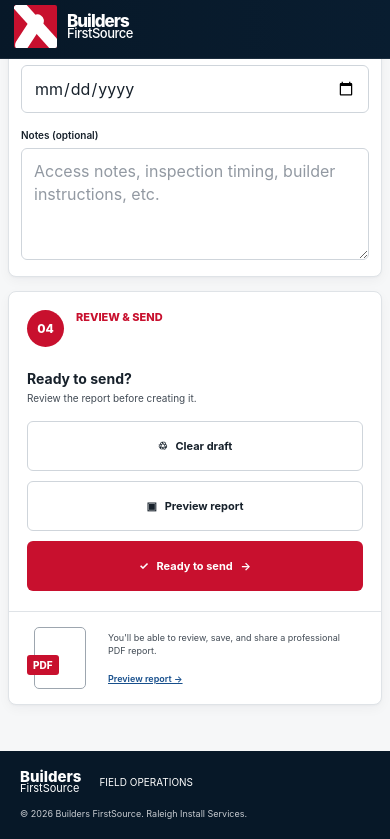
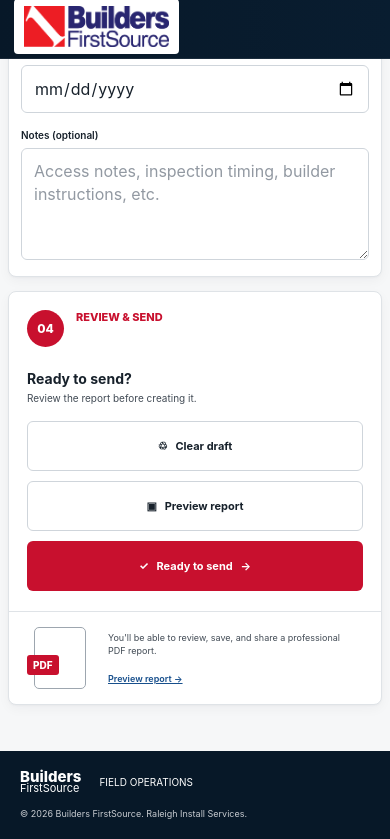
Before and after one commit to jacobhdavis95-dot/BFS-Punch, a plain HTML site: page index.html in a window 390 px wide. Both pictures are taken after a click on the link "Preview report →". Shown: the part 1874-2713 px from the top of the page. Drawn offline with Linux system fonts and the light colour scheme.

Commit message:
Replace logo-mark with bfs-logo image and update styles
Refactor brand logo and styles in index.html, replacing logo-mark with bfs-logo image and adjusting related styles.

```diff
--- a/index.html
+++ b/index.html
@@ -119,53 +119,15 @@
 .bfs-brand {
     display:flex;
     align-items:center;
-    gap:10px;
-}
-
-.logo-mark {
-    width:51px;
-    height:51px;
-    background:var(--red);
-    border-radius:2px;
-    position:relative;
-    overflow:hidden;
-}
-
-.logo-mark::before {
-    content:"";
-    position:absolute;
-    width:12px;
-    height:74px;
+    padding:7px 10px;
     background:white;
-    left:22px;
-    top:-11px;
-    transform:rotate(-42deg);
-}
-
-.logo-mark::after {
-    content:"";
-    position:absolute;
-    width:13px;
-    height:42px;
-    background:white;
-    left:9px;
-    top:7px;
-    transform:rotate(33deg);
-    border-radius:10px;
-}
-
-.brand-words {
-    line-height:.84;
-    font-weight:800;
-    font-size:22px;
-    letter-spacing:-1px;
-}
-
-.brand-words small {
+    border-radius:4px;
+}
+
+.bfs-logo {
     display:block;
-    font-size:17px;
-    font-weight:500;
-    letter-spacing:-.5px;
+  width:178px;
+    height:auto;
 }
 
 .header-divider {
@@ -1101,17 +1063,8 @@
         padding:9px;
     }
 
-    .brand-words {
-        font-size:17px;
-    }
-
-    .brand-words small {
-        font-size:13px;
-    }
-
-    .logo-mark {
-        width:43px;
-        height:43px;
+   .bfs-logo {
+        width:145px;
     }
 
     .page-title-row {
@@ -1374,13 +1327,10 @@
     }
 
     .print-brand {
-        font-size:23px;
-        font-weight:800;
-        color:#0b2a61;
-    }
-
-    .print-brand span {
-        color:#c8102e;
+      display:block;
+        width:185px;
+        height:auto;
+        margin-bottom:6px;
     }
 
     .print-title {
@@ -1524,13 +1474,10 @@
         <div class="header-left">
 
            <div class="bfs-brand">
-    <div class="logo-mark"></div>
-
-    <div class="brand-words">
-        Builders
-        <small>FirstSource</small>
-    </div>
-</div>
+  <img class="bfs-logo"
+                    src="Builders_FirstSource_Logo.png"
+                    alt="Builders FirstSource">
+           </div>
 
             <div class="header-divider"></div>
 
@@ -2756,7 +2703,7 @@
    CREATE PDF / PRINT REPORT
    ========================================================= */
 
-function createReport() {
+async function createReport() {
 
     const data =
         getProjectData();
@@ -2853,10 +2800,9 @@
         <div class="print-header">
 
             <div>
-                <div class="print-brand">
-                    <span>Builders</span>
-                    FirstSource
-                </div>
+       <img class="print-brand"
+                     src="Builders_FirstSource_Logo.png"
+                     alt="Builders FirstSource">
 
                 <div class="print-title">
                     RALEIGH INSTALL SERVICES
@@ -2921,10 +2867,21 @@
 
     `;
 
-    setTimeout(
-        () => window.print(),
-        300
-    );
+    const reportImages = [
+        ...document.querySelectorAll("#printReport img")
+    ];
+
+    await Promise.all(reportImages.map(image => {
+        if (image.complete) return Promise.resolve();
+
+        return new Promise(resolve => {
+            image.addEventListener("load", resolve, { once:true });
+            image.addEventListener("error", resolve, { once:true });
+        });
+    }));
+
+    window.print();
+
 
 }
 
```
